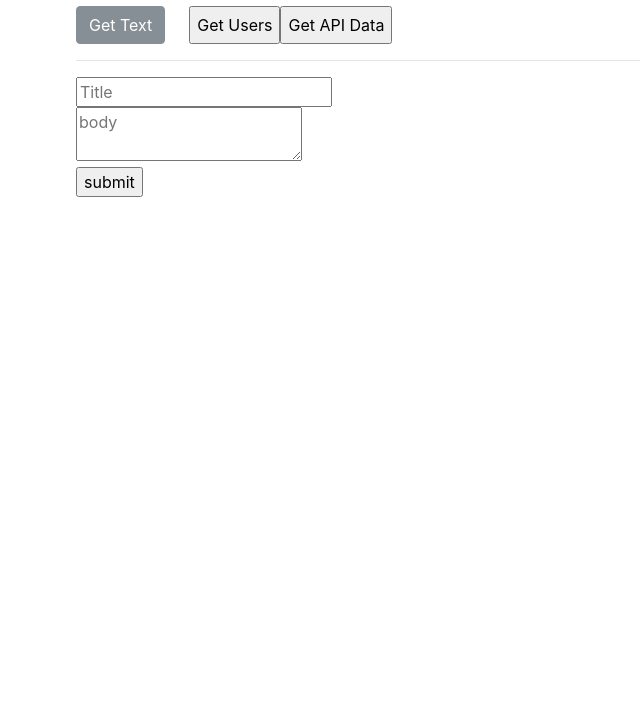
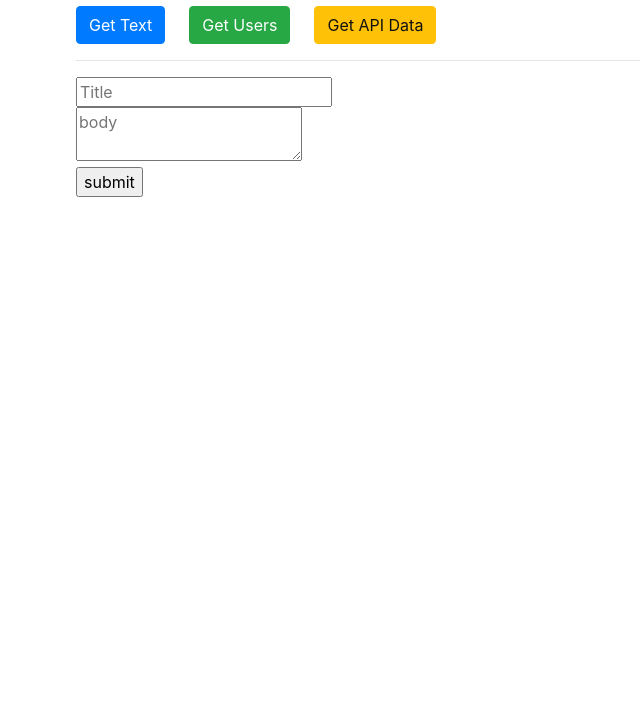
Before and after one commit to axixnix/fetch_api, a plain HTML site: page index.html in a window 1280 px wide. Shown: the part 80-800 px from the top of the page, without its empty margins (9-649 px from the left). Drawn offline with nearby package versions, Linux system fonts and the light colour scheme.

Commit message:
gave the buttons btn, btn-primary, btn-success, btn-warning and mr-4 classes, mr-4(margin-right) to push the next button over

```diff
--- a/index.html
+++ b/index.html
@@ -19,9 +19,9 @@
     <div class="container">
       <h1 class="display-4 mb-4">Fetch API Sandbox</h1>
       <div class="d-flex">
-        <button class="btn btn-secondary mr-4" id="getText">Get Text</button>
-        <button id="getUsers">Get Users</button>
-        <button id="getPosts">Get API Data</button>
+        <button class="btn btn-primary mr-4" id="getText">Get Text</button>
+        <button class="btn btn-success mr-4" id="getUsers">Get Users</button>
+        <button class="btn btn-warning mr-4" id="getPosts">Get API Data</button>
       </div>
       <hr />
       <div id="output"></div>
```
